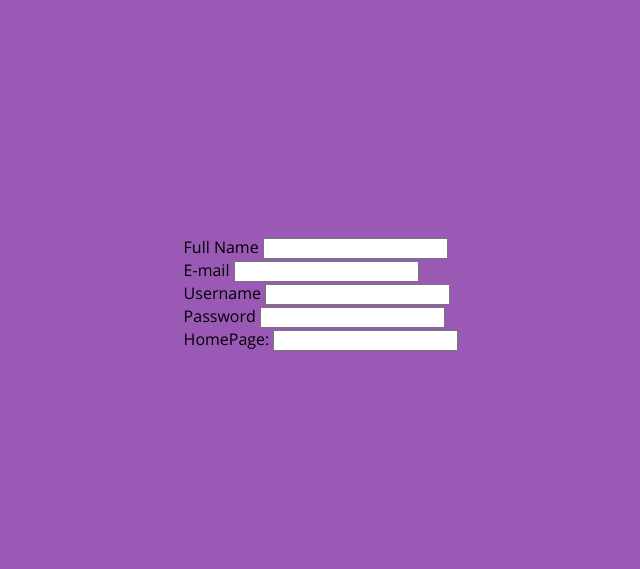
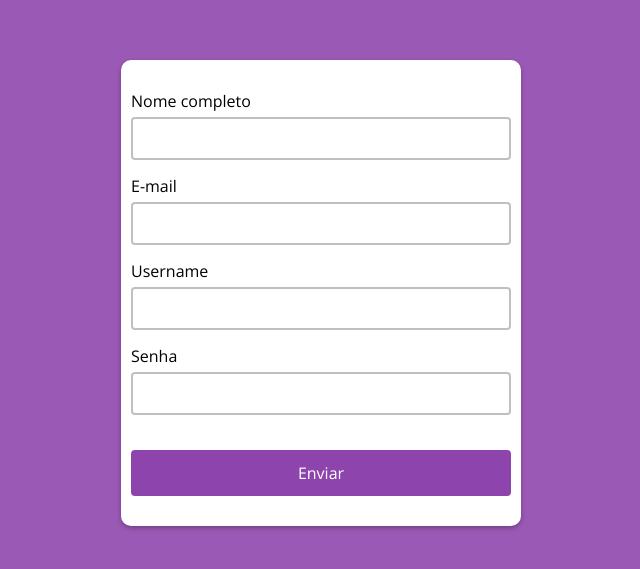
Before and after one commit to fnicom/Form-Validation, a plain HTML site: page index.html in a window 1280 px wide. Shown: the part 107-676 px from the top of the page, without its empty margins (319-959 px from the left). Drawn offline with nearby package versions, Linux system fonts and the light colour scheme.

Commit message:
finalziado

```diff
--- a/css/partials/_container.scss
+++ b/css/partials/_container.scss
@@ -0,0 +1,8 @@
+.container {
+    background-color: #fff;
+    border-radius: 10px;
+    box-shadow: 0 2px 5px rgba(0, 0, 0, 0.3);
+    overflow: hidden;
+    width: 400px;
+    max-width: 100%;
+}
--- /dev/null
+++ b/css/partials/_form.scss
@@ -0,0 +1,51 @@
+.form {
+    padding: 30px 10px;
+}
+
+.form-controls {
+    padding-bottom: 15px;
+    position: relative;
+
+        label{
+        display: inline-block;
+        margin-bottom: 5px;
+        }
+
+        input{
+            border: 2px solid #C0C0C0;
+            border-radius: 4px;
+            display: block;
+            font-family: inherit;
+            font-size: 14px;
+            padding: 10px;
+            width: 100%;
+
+
+        }
+
+}
+
+.form-controls input:focus {
+    outline: 0;
+    border-color: #0000;
+}
+
+.form-controls.success input{
+    border-color: #2ecc71;
+}
+
+.form-controls.error input{
+    border-color: #e74c3c;
+}
+.form button {
+    background-color: #8e44ad;
+    border: 2px solid #8e44ad;
+    border-radius: 4px;
+    color: #fff;
+    display: block;
+    font-family: inherit;
+    font-size: 16px;
+    padding: 10px;
+    margin-top: 20px;
+    width: 100%;
+}
--- a/css/style.scss
+++ b/css/style.scss
@@ -5,4 +5,5 @@
 }
 
 @import 'partials/body';
-@import 'partials/container'
+@import 'partials/container';
+@import 'partials/form';
--- a/index.html
+++ b/index.html
@@ -12,7 +12,7 @@
         <form action="https://google.com" id="form" class="form" method="POST">
 
             <div class="form-controls">
-                <label for="username">Full Name</label>
+                <label for="username">Nome completo</label>
                 <input type="text" id="first_name" pattern="[A-Za-z].{2,}" title="Name should e in characters only and greater than 2 characters" required/>
             </div>
             <div class="form-controls">
@@ -24,13 +24,10 @@
                 <input type="text" id="username" title="Name should e in characters only and greater than 2 characters" required/>
             </div>
             <div class="form-controls">
-                <label for="username">Password</label>
+                <label for="username">Senha</label>
                 <input type="password" id="password" title="Must contain at least one number and one uppercase and lowercase letter, and at least 8 or more characters" required/>
             </div>
-            <div class="form-controls">
-                <label for="website">HomePage:</label>
-                <input type="url" id="website" name="website" title="Include http://" required/>
-            </div>
+            <button id="dub ">Enviar</button>
         </form>
     </div>
 </body>
```
Also changed, not shown: css/style.css, 1 other file.
